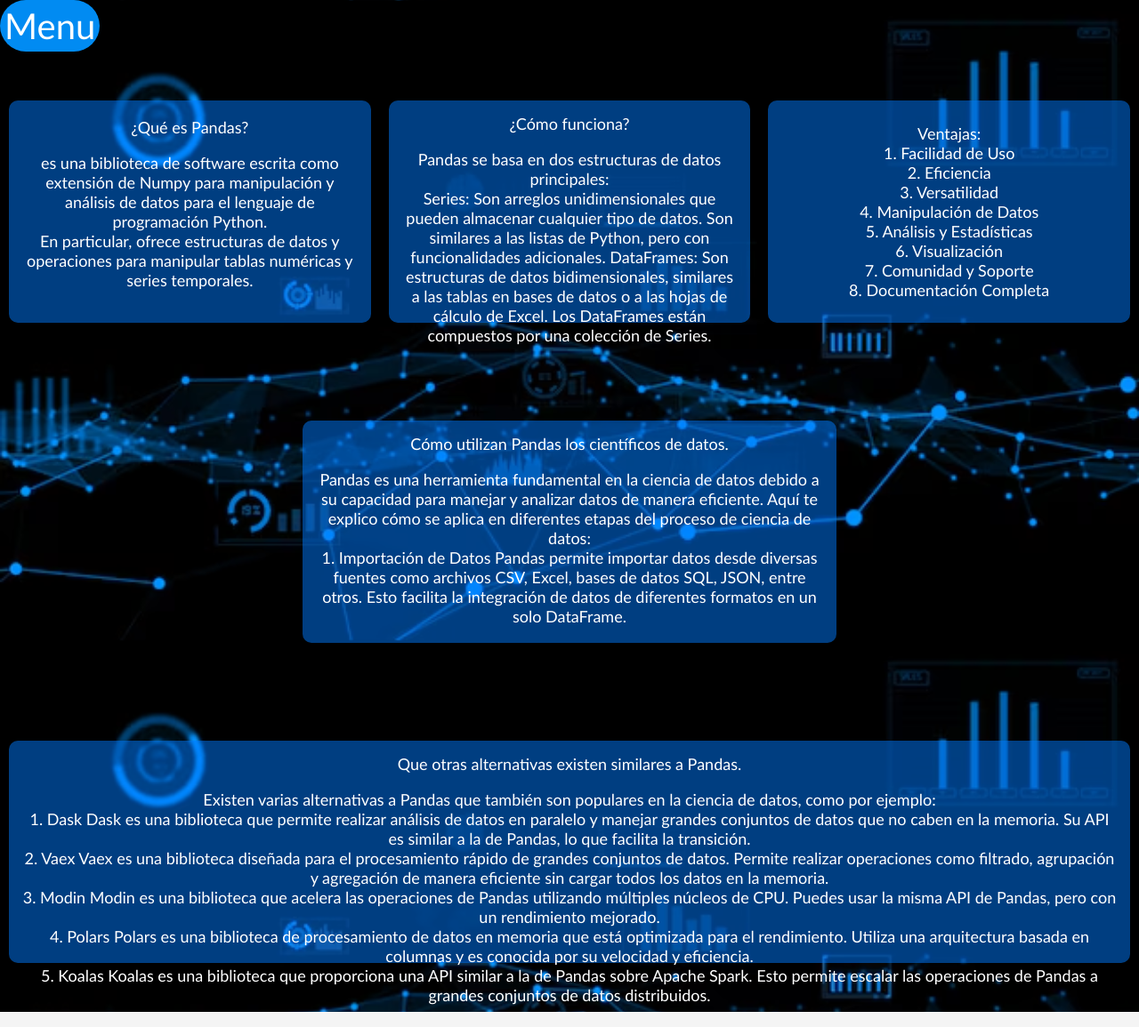
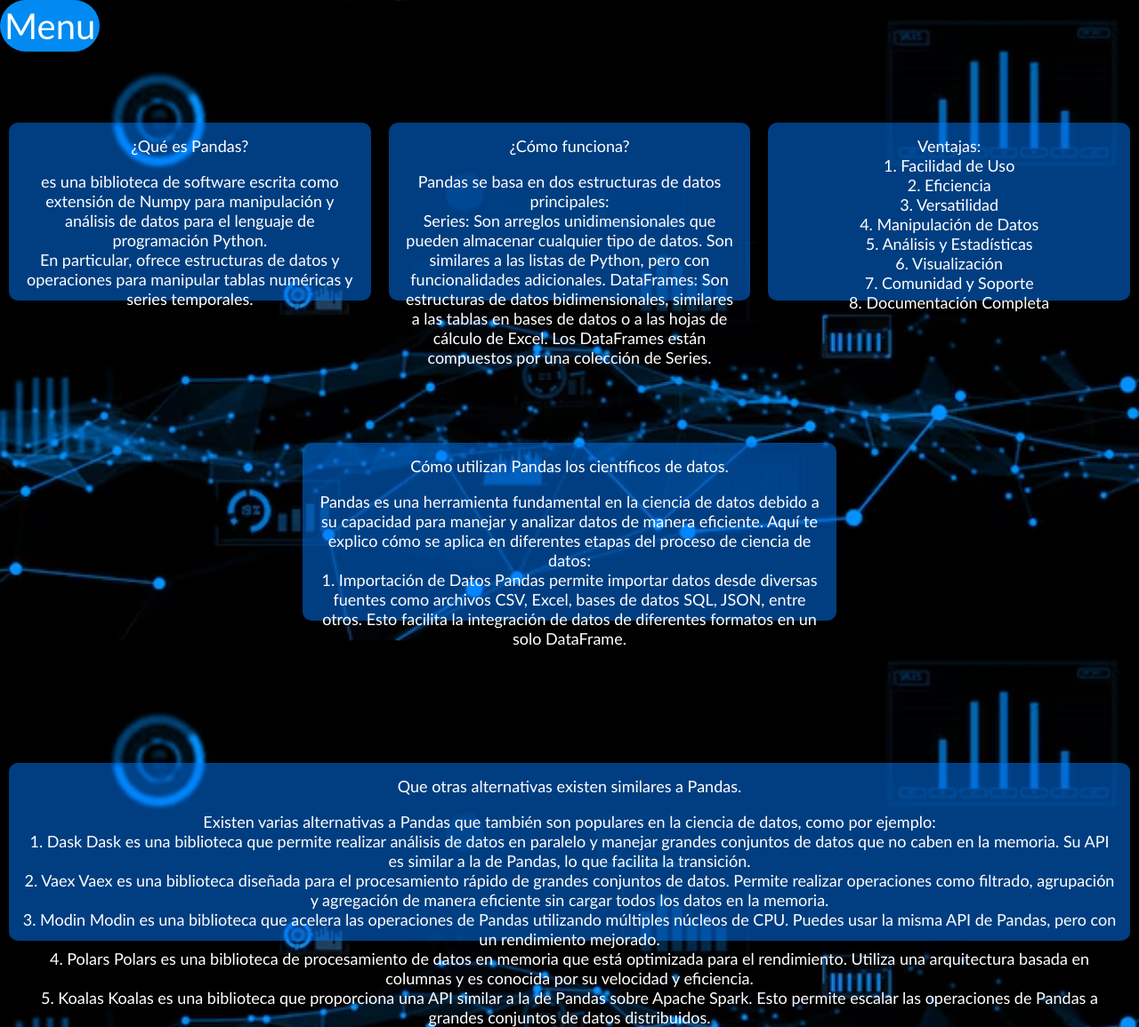
Before and after one commit to AlanEp-sys/AlanEp-sys.github.io, a plain HTML site: page Pandas.html in a window 1280 px wide. Shown: the whole page at 89% size. Drawn offline with Linux system fonts and the light colour scheme.

Commit message:
comito12

```diff
--- a/StylesAdmin.css
+++ b/StylesAdmin.css
@@ -1045,7 +1045,7 @@
 
 .center-button {
 width: 300px;
-height: 250px;
+height: 200px;
 font-size: 18px;
 margin: 40px;
 cursor: pointer;
@@ -1058,7 +1058,7 @@
 
 .center-button2 {
     width: auto;
-    height: 250px;
+    height: 200px;
     font-size: 18px;
     margin: 10px;
     cursor: pointer;
@@ -1071,7 +1071,7 @@
 
 .center-button1 {
 width: 600px;
-height: 250px;
+height: 200px;
 font-size: 18px;
 margin: 10px;
 cursor: pointer;
```
